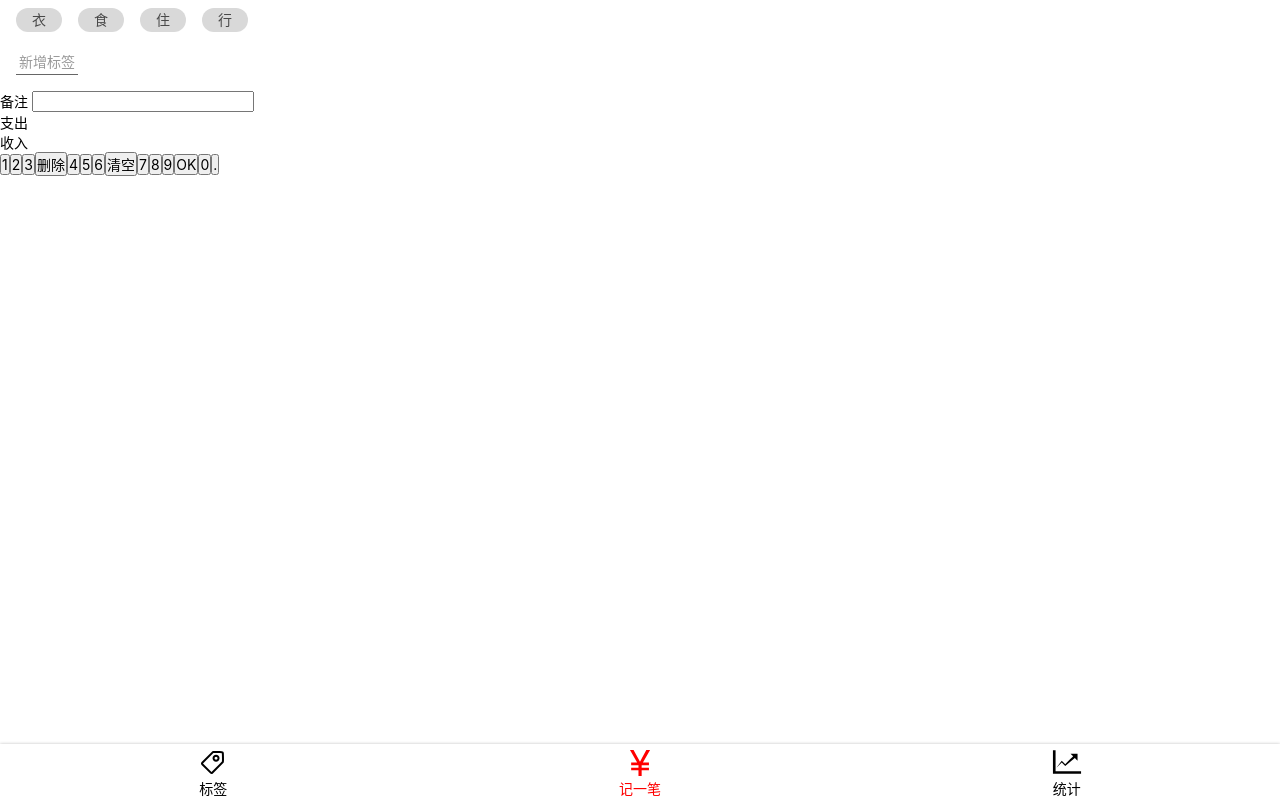
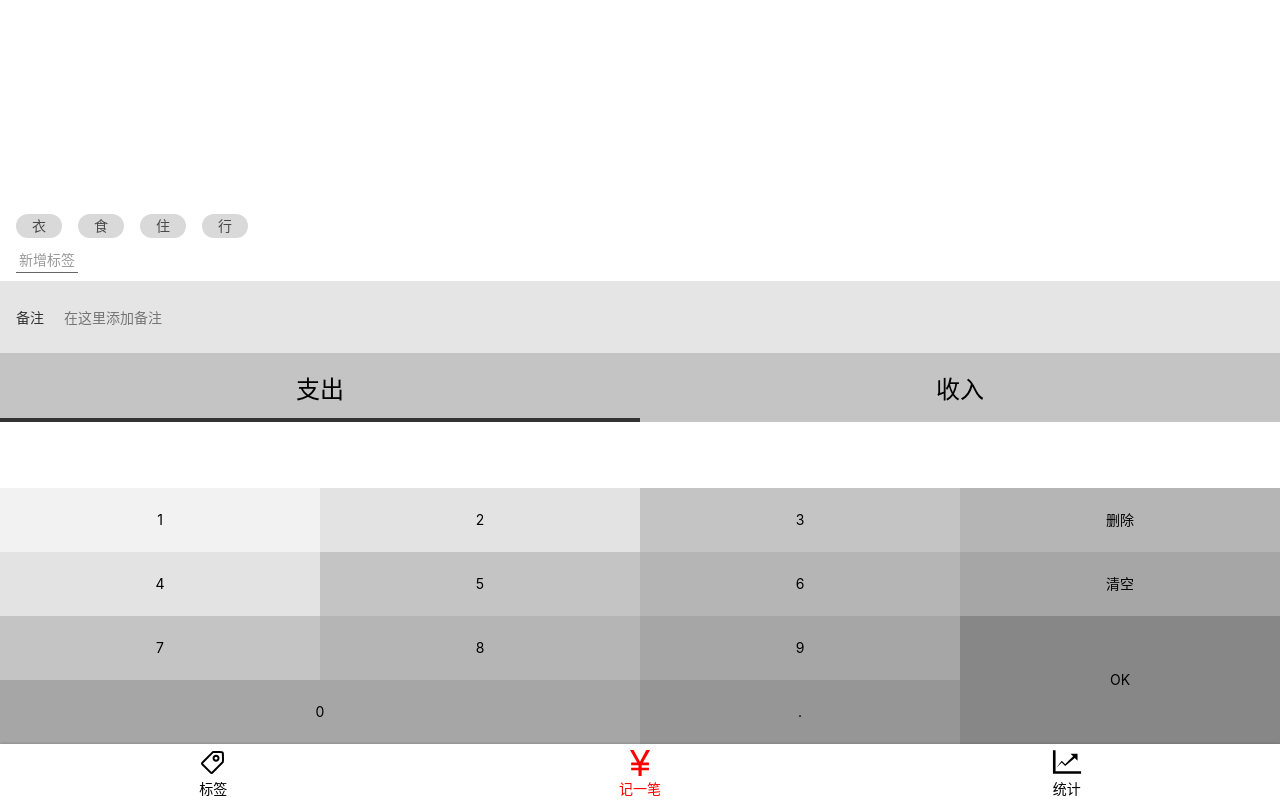
Before and after one commit to Gen1usG/Ledger, a Vue app: page /#/money in a window 1280 px wide. Built offline with nearby package versions, Linux system fonts and the light colour scheme.

Commit message:
初步完成Money组件的SCSS样式

```diff
--- a/src/assets/style/helper.scss
+++ b/src/assets/style/helper.scss
@@ -1,2 +1,10 @@
 $font-Hei:-apple-system, "Noto Sans", "Helvetica Neue", Helvetica, "Nimbus Sans L", Arial, "Liberation Sans", "PingFang SC", "Hiragino Sans GB", "Noto Sans CJK SC", "Source Han Sans SC", "Source Han Sans CN", "Microsoft YaHei", "Wenquanyi Micro Hei", "WenQuanYi Zen Hei", "ST Heiti", SimHei, "WenQuanYi Zen Hei Sharp", sans-serif;
 $font-size:14px;
+
+%clearFix{
+  &::after{
+    content:'';
+    clear:both;
+    display: block;
+  }
+}
--- a/src/components/Layout.vue
+++ b/src/components/Layout.vue
@@ -1,6 +1,6 @@
 <template>
     <div class="wrapper">
-        <div class="main">
+        <div class="main" :class="classPrefix && `${classPrefix}-content`">
             <slot></slot>
         </div>
         <Nav class="nav"></Nav>
@@ -9,17 +9,19 @@
 
 <script>
     export default {
-        name: "Layout"
+        name: "Layout",
+        props: ['classPrefix']
     }
 </script>
 
 <style scoped lang="scss">
-    .wrapper{
-        height:100vh;
+    .wrapper {
+        height: 100vh;
         display: flex;
         flex-direction: column;
-        .main{
-            flex-grow:1;
+
+        .main {
+            flex-grow: 1;
         }
     }
 </style>
--- a/src/views/Money.vue
+++ b/src/views/Money.vue
@@ -1,28 +1,10 @@
 <template>
     <div>
-        <Layout>
-            <div class="tags">
-                <ul>
-                    <li>衣</li>
-                    <li>食</li>
-                    <li>住</li>
-                    <li>行</li>
-                </ul>
-                <button>新增标签</button>
-            </div>
-            <div class="notes">
+        <Layout class-prefix="layout">
+            <div class="numpad">
                 <label>
-                    备注
-                    <input type="text">
+                    <input class="input"/>
                 </label>
-
-            </div>
-            <ul class="types">
-                <li>支出</li>
-                <li>收入</li>
-            </ul>
-            <div class="numpad">
-                <div class="output"></div>
                 <div class="buttons">
                     <button>1</button>
                     <button>2</button>
@@ -40,6 +22,26 @@
                     <button>.</button>
                 </div>
             </div>
+            <ul class="types">
+                <li class="selected">支出</li>
+                <li>收入</li>
+            </ul>
+            <div class="notes">
+                <label>
+                    备注
+                    <input type="text" placeholder="在这里添加备注">
+                </label>
+
+            </div>
+            <div class="tags">
+                <ul>
+                    <li>衣</li>
+                    <li>食</li>
+                    <li>住</li>
+                    <li>行</li>
+                </ul>
+                <button>新增标签</button>
+            </div>
         </Layout>
     </div>
 </template>
@@ -50,7 +52,16 @@
     }
 </script>
 
+<style lang="scss">
+    .layout-content {
+        display: flex;
+        flex-direction: column-reverse;
+    }
+</style>
+
 <style scoped lang="scss">
+    @import '~@/assets/style/helper.scss';
+
     .tags {
         ul {
             display: flex;
@@ -63,21 +74,121 @@
                 padding: 0 16px;
                 border-radius: $h/2;
                 margin-left: 16px;
-                margin-top:8px;
+                margin-top: 8px;
                 color: #484848;
             }
         }
 
         button {
-            color:#999999;
+            color: #999999;
             border: none;
             background-color: transparent;
             border-bottom: 1px solid #666;
-            margin:16px;
-            padding:3px;
+            margin: 8px 16px;
+            padding: 3px;
         }
     }
-    .notes{
+
+    .notes {
+        background-color: #E5E5E5;
+        line-height: 22px;
+        padding-left: 16px;
+
+        > label {
+            color: #333;
+
+            > input {
+                height: 72px;
+                background-color: inherit;
+                box-shadow: none;
+                border: none;
+                width: 80%;
+                margin-left: 16px;
+            }
+        }
+    }
+
+    .types {
+        display: flex;
+
+        > li {
+            width: 50vw;
+            background-color: #C4C4C4;
+            text-align: center;
+            font-size: 24px;
+            padding: 17px 0;
+            position: relative;
+
+            &.selected::after {
+                content: '';
+                position: absolute;
+                left: 0;
+                bottom: 0;
+                width: 100%;
+                border: 2px solid #333;
+            }
+        }
+    }
+
+    .numpad {
+        .input {
+            font-family: Consolas monospace;
+            padding: 12px 5px;
+            border: none;
+            width: 100%;
+            font-size: 36px;
+            text-align: right;
+
+        }
+
+        .buttons {
+            @extend %clearFix;
+            $bg-color: #F2F2F2;
+
+            button {
+                float: left;
+                $h: 64px;
+                width: 25%;
+                line-height: $h;
+                border: none;
+                height: $h;
+
+                &:nth-child(1) {
+                    background-color: $bg-color;
+                }
+
+                &:nth-child(2), &:nth-child(5) {
+                    background-color: darken($bg-color, 6%);
+                }
+
+                &:nth-child(3), &:nth-child(6), &:nth-child(9) {
+                    background-color: darken($bg-color, 18%);
+                }
+
+                &:nth-child(4), &:nth-child(7), &:nth-child(10) {
+                    background-color: darken($bg-color, 24%);
+                }
+
+                &:nth-child(8), &:nth-child(11), &:nth-child(13) {
+                    background-color: darken($bg-color, 30%);
+                }
+
+                &:nth-child(14) {
+                    background-color: darken($bg-color, 36%);
+                }
+
+                &:nth-child(12) {
+                    background-color: darken($bg-color, 42%);
+                    height: $h*2;
+                    float: right;
+                }
+
+                &:nth-child(13) {
+                    width: 50%;
+                }
+            }
+
+        }
 
     }
 </style>
```
